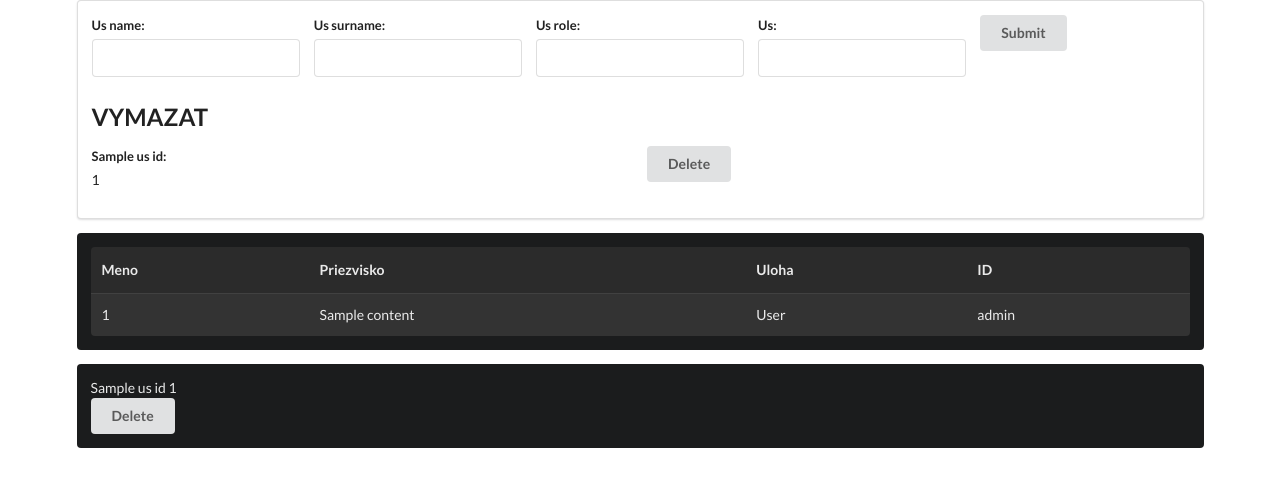
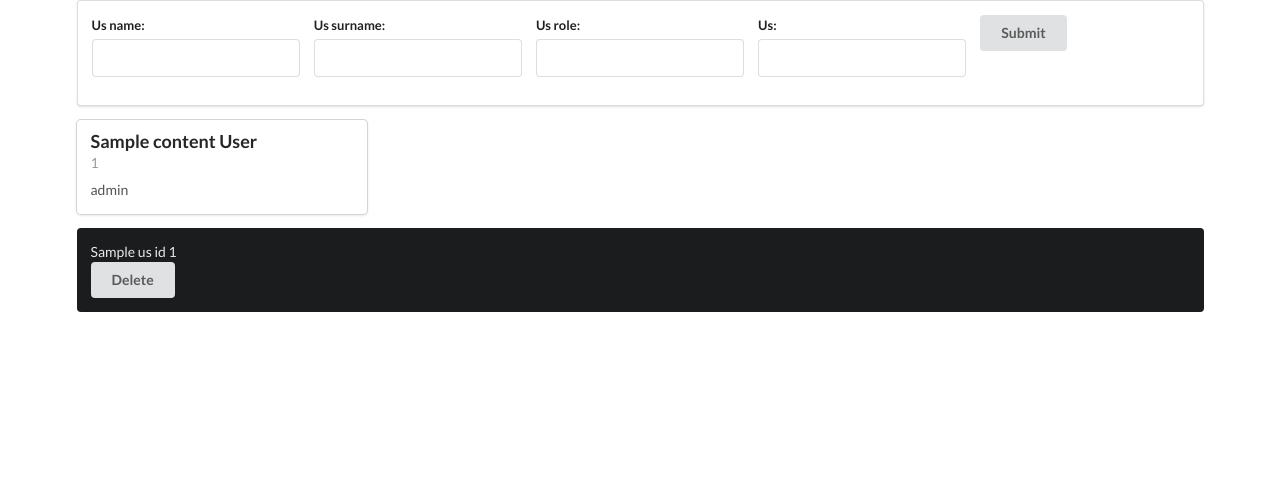
Before and after one commit to Mmmattt123/dbs_skuska, a Django app: template webapp/templates/webapp/index.html in a window 1280 px wide. Shown: the top 487 px of the page. Run offline with Django 3.2, Linux system fonts and the light colour scheme; the template is opened without the code that fills it: most values are stand-ins (such as "Sample title", 1, 10 or a date in 2020); form fields are guessed from the names that the template uses; some libraries are stand-ins or nearby versions.

Commit message:
spravene cards na frontende

```diff
--- a/webapp/templates/webapp/index.html
+++ b/webapp/templates/webapp/index.html
@@ -45,53 +45,31 @@
                 </div>
 			</form>
 
-            <h2>VYMAZAT</h2>
 
-            <form class="ui form" action="delete" method="post">
-                {% csrf_token %}
 
-                <div class="two fields">
-                    <div class="field">
-                        <label>{{ form2.us_id.label }}:</label>
-                        {{ form2.us_id }}
-                    </div>
-                    <div class="field">
-                        <input class="ui button" name="form2" type="submit" value="Delete">
-                    </div>
-                </div>
-            </form>
+
 
 		</div>
 
 
-		<div class="ui inverted segment">
-			<table class="ui selectable centered inverted table">
-				<thead>
-					<tr>
-						<th>Meno</th>
-						<th>Priezvisko</th>
-						<th>Uloha</th>
-                        <th>ID</th>
-					</tr>
-				</thead>
-				<tbody>
-				{% for c in content %}
 
 
-				<tr>
-                    <td>{{c.us_id}}</td>
-				    <td>{{c.us_name}}</td>
-				    <td>{{c.us_surname}}</td>
-				    <td>{{c.us_role}}</td>
+		<div class="ui cards">
 
-				</tr>
-				{%endfor%}
+				{% for c in content %}
+					<div class="card">
+						<div class="content">
 
+							<div class="header"> {{c.us_name}} {{c.us_surname}}</div>
 
-				</tbody>
+							<div class="meta"> {{c.us_id}} </div>
 
+							<div class="description">{{c.us_role}}</div>
 
-			</table>
+						</div>
+					</div>
+				{% endfor %}
+
 		</div>
 
 		<div class="ui inverted segment">
--- a/webapp/urls.py
+++ b/webapp/urls.py
@@ -5,9 +5,4 @@ urlpatterns = [
 	url(r'^$', views.index, name = 'index'),
 	url(r'^insert', views.insert),
 	url(r'^delete_user', views.delete),
-<<<<<<< HEAD
-
-=======
->>>>>>> 75eed474ab8a3724166f8070f62621ac8b04c144
-
 ]
```
Also changed, not shown: webapp/models.py (+53 -53 lines).
